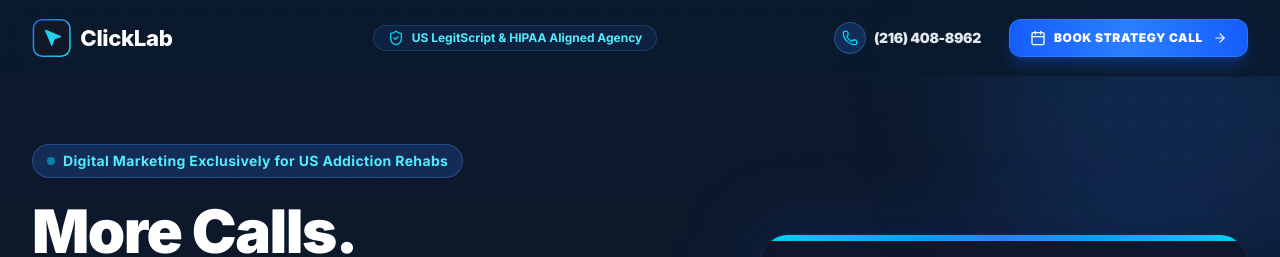
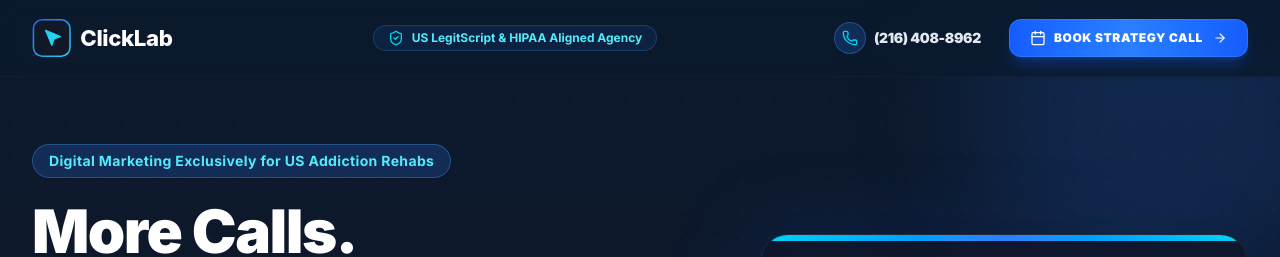
Before and after one commit to clevercroworg/clicklabmarketing-lp, a Next.js app: page / in a window 1280 px wide. Shown: the top 257 px of the page. Built offline with nearby package versions, Linux system fonts and the light colour scheme.

Commit message:
Remove dot from Hero pill badge and add not-found.tsx page

```diff
--- /dev/null
+++ b/src/app/not-found.tsx
@@ -0,0 +1,13 @@
+import Link from "next/link";
+
+export default function NotFound() {
+  return (
+    <div className="min-h-screen bg-slate-900 text-white flex flex-col items-center justify-center p-4 text-center">
+      <h2 className="text-4xl font-black mb-4">404 - Page Not Found</h2>
+      <p className="text-slate-400 mb-6">The page you are looking for does not exist.</p>
+      <Link href="/" className="bg-blue-600 hover:bg-blue-700 text-white font-bold px-6 py-3 rounded-xl">
+        Return Home
+      </Link>
+    </div>
+  );
+}
--- a/src/components/Hero.tsx
+++ b/src/components/Hero.tsx
@@ -33,8 +33,7 @@ export function Hero({ onOpenBooking }: HeroProps) {
             transition={{ duration: 0.6 }}
           >
             {/* Pill Badge */}
-            <div className="inline-flex items-center gap-2 bg-blue-500/20 border border-blue-400/30 rounded-full px-3.5 py-1.5 mb-5 text-[11px] sm:text-sm font-bold text-cyan-300 tracking-wide shadow-xs">
-              <span className="w-2 h-2 rounded-full bg-cyan-400 animate-pulse shrink-0" />
+            <div className="inline-flex items-center gap-2 bg-blue-500/20 border border-blue-400/30 rounded-full px-4 py-1.5 mb-5 text-[11px] sm:text-sm font-bold text-cyan-300 tracking-wide shadow-xs">
               <span>Digital Marketing Exclusively for US Addiction Rehabs</span>
             </div>
 
```
